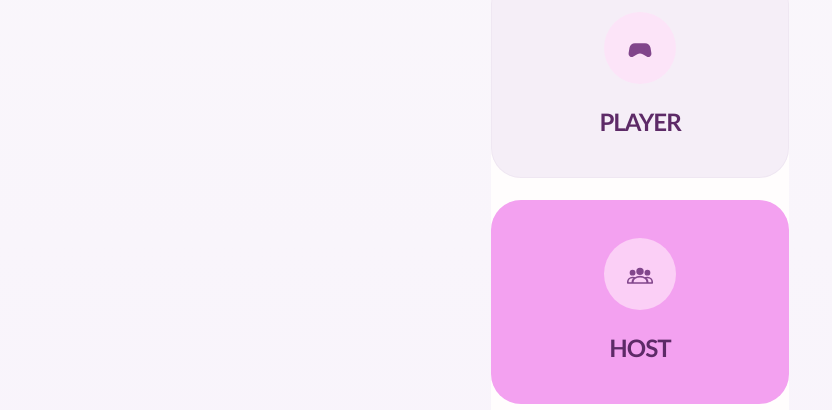
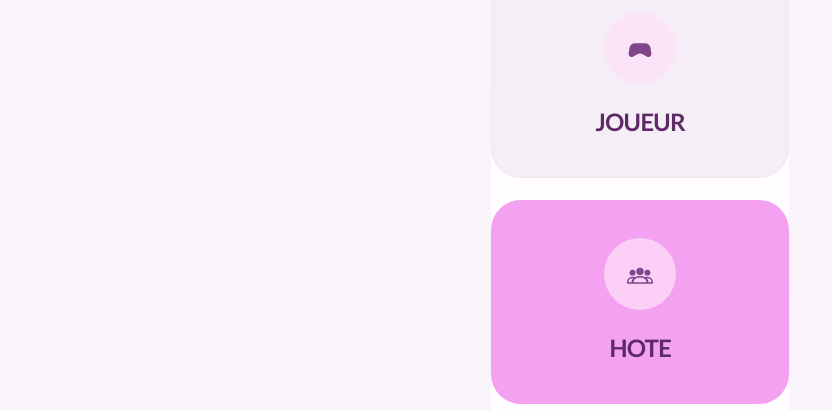
Before and after one commit to Mukendi-Winner/Buzzer, a React (Vite) app in the folder Buzzer_PWA/: page / in a window 1280 px wide. Shown: the part 182-592 px from the top of the page, without its empty margins (0-832 px from the left). Built offline with nearby package versions, Linux system fonts and the light colour scheme.

Commit message:
Put the app language in french

```diff
--- a/Buzzer_PWA/src/pages/player/PlayerBuzzer.jsx
+++ b/Buzzer_PWA/src/pages/player/PlayerBuzzer.jsx
@@ -131,7 +131,7 @@ function PlayerBuzzer() {
 
       <section className="player-buzzer__body" aria-labelledby="player-rank">
         <p id="player-rank" className="player-buzzer__rank">
-          YOU ARE <span>#{playerState.rank ?? '--'}</span>
+          Vous êtes le <span>#{playerState.rank ?? '--'}</span>
         </p>
 
         <button
--- a/Buzzer_PWA/src/pages/shared/Mode.jsx
+++ b/Buzzer_PWA/src/pages/shared/Mode.jsx
@@ -5,13 +5,13 @@ import AppLogo from '../../components/AppLogo.jsx'
 const options = [
   {
     id: 'player',
-    label: 'PLAYER',
+    label: 'JOUEUR',
     tone: 'light',
     icon: <GamepadIcon />,
   },
   {
     id: 'host',
-    label: 'HOST',
+    label: 'HOTE',
     tone: 'accent',
     icon: <GroupIcon />,
   },
```
